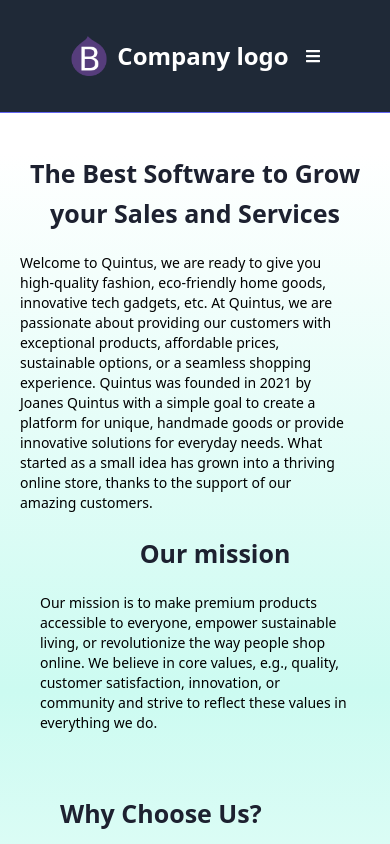
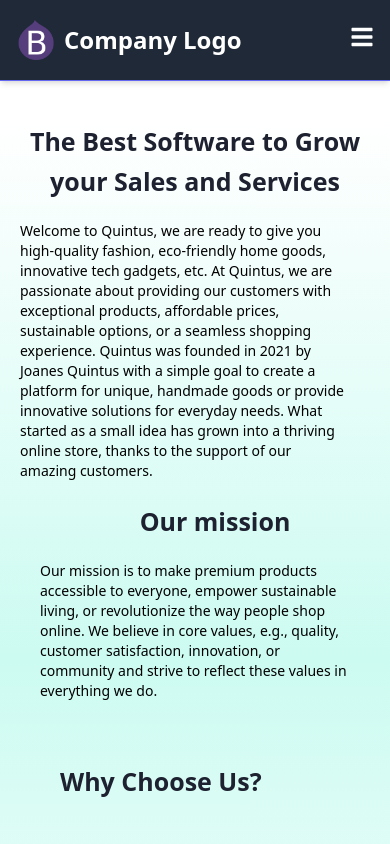
Before and after one commit to benidama/allAbout-ReactJS, a React (Vite) app: page / in a window 390 px wide. Shown: the top 844 px of the page. Built offline with nearby package versions, Linux system fonts and the light colour scheme.

Commit message:
Add responsiveness in navbar

```diff
--- a/src/pages/Navbar.jsx
+++ b/src/pages/Navbar.jsx
@@ -1,107 +1,93 @@
 import { Outlet, NavLink } from "react-router-dom";
 import { FaBars, FaTimes } from "react-icons/fa";
 import { useState } from "react";
-
 import profile from "/images/BJD-favicon.png";
 
 function Navbar() {
-  const [open, setOpen] = useState(false);
-  const [close, setClose] = useState(true);
-  const toggleMenu = () => {
-    setOpen(!open); //!false = true
-  };
-  const closeMenu = () => {
-    setOpen(null);
-  };
-  console.log(open);
-  console.log(close);
-  const styling = ({ isActive }) =>
+  const [menuOpen, setMenuOpen] = useState(false);
+
+  const toggleMenu = () => setMenuOpen(!menuOpen);
+  const closeMenu = () => setMenuOpen(false);
+
+  const linkStyle = ({ isActive }) =>
     isActive
-      ? "bg-indigo-700 text-white  hover:bg-pink-600 underline hover:text-white text-lg rounded-md px-3 py-2"
-      : "text-white hover:bg-pink-600  hover:text-white hover:underline text-lg rounded-md px-3 py-2";
+      ? "bg-indigo-700 text-white underline hover:bg-pink-600 text-lg rounded-md px-3 py-2"
+      : "text-white hover:bg-pink-600 hover:text-white text-lg rounded-md px-3 py-2";
+
   return (
-    <nav className="bg-gray-800 text-white p-4 border-b border-indigo-500">
-      <div className="mx-auto max-w-7xl px-2 sm:px-6 lg:px-8">
-        <div className="flex h-20 items-center justify-between">
-          <div className="flex flex-1 items-center justify-center md:items-stretch md:justify-start">
-            <NavLink className="flex flex-shrink-0 items-center mr-4" to="/">
-              <img className="h-10 w-auto" src={profile} alt="BJD profile" />
-              <span className=" text-white text-2xl font-bold ml-2">
-                Company logo
-              </span>
+    <nav className="bg-gray-800 text-white border-b border-indigo-500 shadow-md">
+      <div className="max-w-7xl mx-auto px-4 sm:px-6 lg:px-8">
+        <div className="flex justify-between items-center h-20">
+          {/* Logo */}
+          <NavLink to="/" className="flex items-center gap-2">
+            <img src={profile} alt="Logo" className="h-10 w-auto" />
+            <span className="text-2xl font-bold">Company Logo</span>
           </NavLink>
-            <div className="md:ml-auto hidden md:block ">
-              <div className="flex space-x-2 flex-col md:flex-row h-80 md:h-10 justify-center items-center">
-                <NavLink to="/" className={styling}>
+
+          {/* Desktop Nav */}
+          <div className="hidden md:flex items-center gap-4">
+            <NavLink to="/" className={linkStyle}>
               Home
             </NavLink>
-                <NavLink to="/about" className={styling}>
+            <NavLink to="/about" className={linkStyle}>
               About
             </NavLink>
-
-                <NavLink to="/product" className={styling}>
+            <NavLink to="/product" className={linkStyle}>
               Product
             </NavLink>
-                <NavLink to="/price" className={styling}>
+            <NavLink to="/price" className={linkStyle}>
               Pricing
             </NavLink>
-                <NavLink to="/blog" className={styling}>
+            <NavLink to="/blog" className={linkStyle}>
               Blog
             </NavLink>
-                <NavLink to="/contact" className={styling}>
+            <NavLink to="/contact" className={linkStyle}>
               Contact
             </NavLink>
-                <NavLink to="/post" className={styling}>
+            <NavLink to="/post" className={linkStyle}>
               PostBlog
             </NavLink>
           </div>
-            </div>
-            <NavLink
-              className="block md:hidden cursor-pointer"
-              onClick={toggleMenu}
-            >
-              <FaBars />
-            </NavLink>
+
+          {/* Hamburger Icon */}
+          <div className="md:hidden">
+            <button onClick={toggleMenu} className="text-2xl">
+              {menuOpen ? <FaTimes /> : <FaBars />}
+            </button>
           </div>
         </div>
       </div>
-      {open ? (
-        <div className="md:ml-auto md:hidden block bg-indigo-700 ">
-          <div>
-            <button className="md:hidden cursor-pointer" onClick={closeMenu}>
-              <FaTimes />
-            </button>
-          </div>
-          <div className="flex space-x-2 flex-col md:flex-row h-80 md:h-10 justify-center items-center">
-            <NavLink to="/" className={styling}>
+
+      {/* Mobile Nav */}
+      {menuOpen && (
+        <div className="md:hidden bg-indigo-700 px-4 pb-4 flex flex-col gap-3 items-start">
+          <NavLink to="/" className={linkStyle} onClick={closeMenu}>
             Home
           </NavLink>
-            <NavLink to="/about" className={styling}>
+          <NavLink to="/about" className={linkStyle} onClick={closeMenu}>
             About
           </NavLink>
-
-            <NavLink to="/product" className={styling}>
+          <NavLink to="/product" className={linkStyle} onClick={closeMenu}>
             Product
           </NavLink>
-            <NavLink to="/price" className={styling}>
+          <NavLink to="/price" className={linkStyle} onClick={closeMenu}>
             Pricing
           </NavLink>
-            <NavLink to="/blog" className={styling}>
+          <NavLink to="/blog" className={linkStyle} onClick={closeMenu}>
             Blog
           </NavLink>
-            <NavLink to="/contact" className={styling}>
+          <NavLink to="/contact" className={linkStyle} onClick={closeMenu}>
             Contact
           </NavLink>
-            <NavLink to="/post" className={styling}>
+          <NavLink to="/post" className={linkStyle} onClick={closeMenu}>
             PostBlog
           </NavLink>
         </div>
-        </div>
-      ) : null}
-
+      )}
 
       <Outlet />
     </nav>
   );
 }
+
 export default Navbar;
```
Lines whose indentation alone changed are shown as unchanged.
